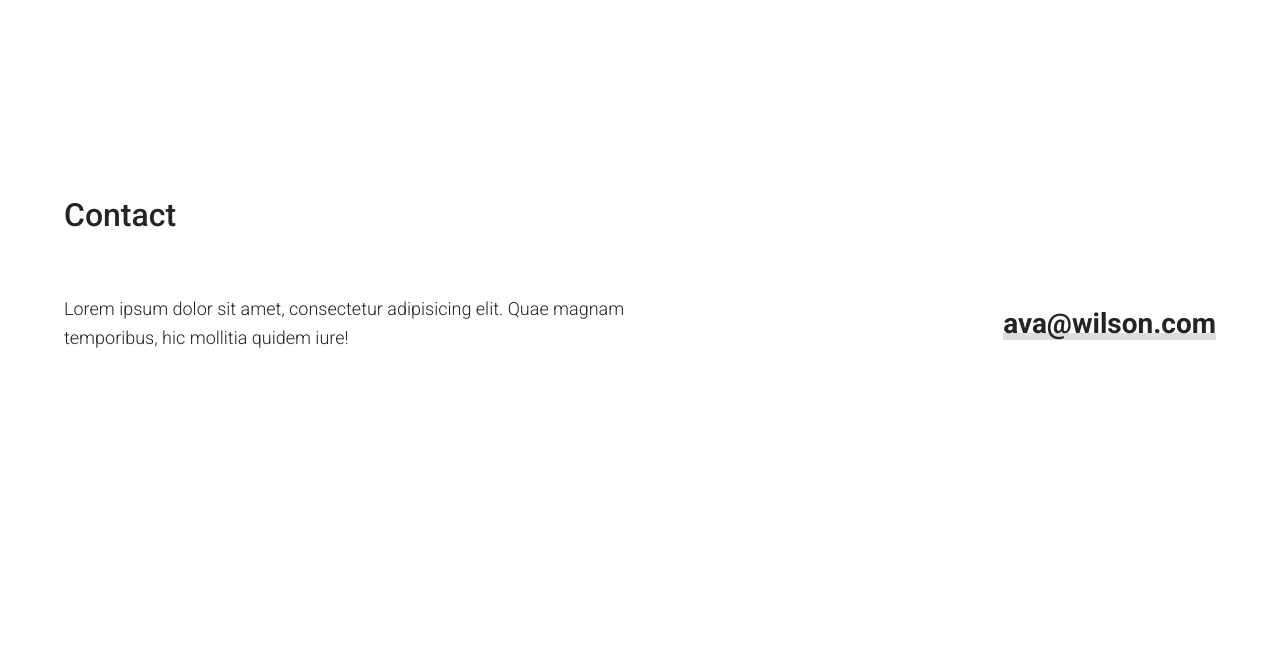
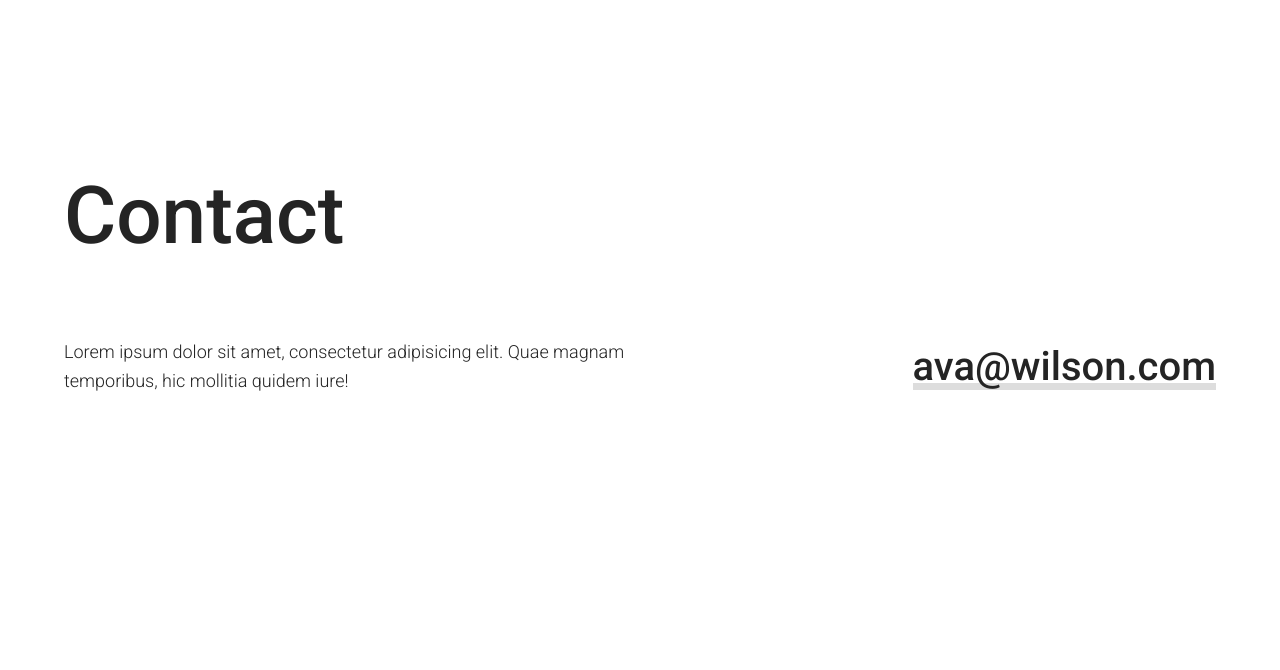
Before and after one commit to AdnanM996/Ava-Wilson, a website: page contact.html in a window 1280 px wide. Shown: the part 130-800 px from the top of the page. Drawn offline with nearby package versions, Linux system fonts and the light colour scheme.

Commit message:
heading new sizes

```diff
--- a/contact.html
+++ b/contact.html
@@ -39,7 +39,7 @@
 
     <section class="contact">
         <div class="wrapper">
-            <h1>Contact</h1>
+            <h1 class="big--heading">Contact</h1>
 
             <div class="contact__area">
 
@@ -49,7 +49,7 @@
                     </div>
                 </div>
                 <div class="contact__item">
-                    <a href="#" class="link link--grey">ava@wilson.com</a>
+                    <a href="#" class="medium--heading link link--grey">ava@wilson.com</a>
                 </div>
             </div>
         </div>
--- a/sass/base/_typography.scss
+++ b/sass/base/_typography.scss
@@ -35,6 +35,11 @@ h3 { font-size: 1.17em; }
 h4 { font-size: 1em; }
 h5 { font-size: .83em; }
 h6 { font-size: .67em; }
+
+.big--heading {
+    font-size: 8rem;
+    font-weight: 500;
+}
 
 .logo {
     background-color: $grey-medium;
@@ -130,8 +135,8 @@ h6 { font-size: .67em; }
 
 .link {
     color: $dark;
-    font-size: 2.8rem;
-    font-weight: 700;
+    font-size: 4rem;
+    font-weight: 500;
     line-height: 120%;
     text-decoration: none;
     position: relative;
```
Also changed, not shown: about.html (+1 -1 lines), projects.html (+1 -1 lines), css/styles.css.
